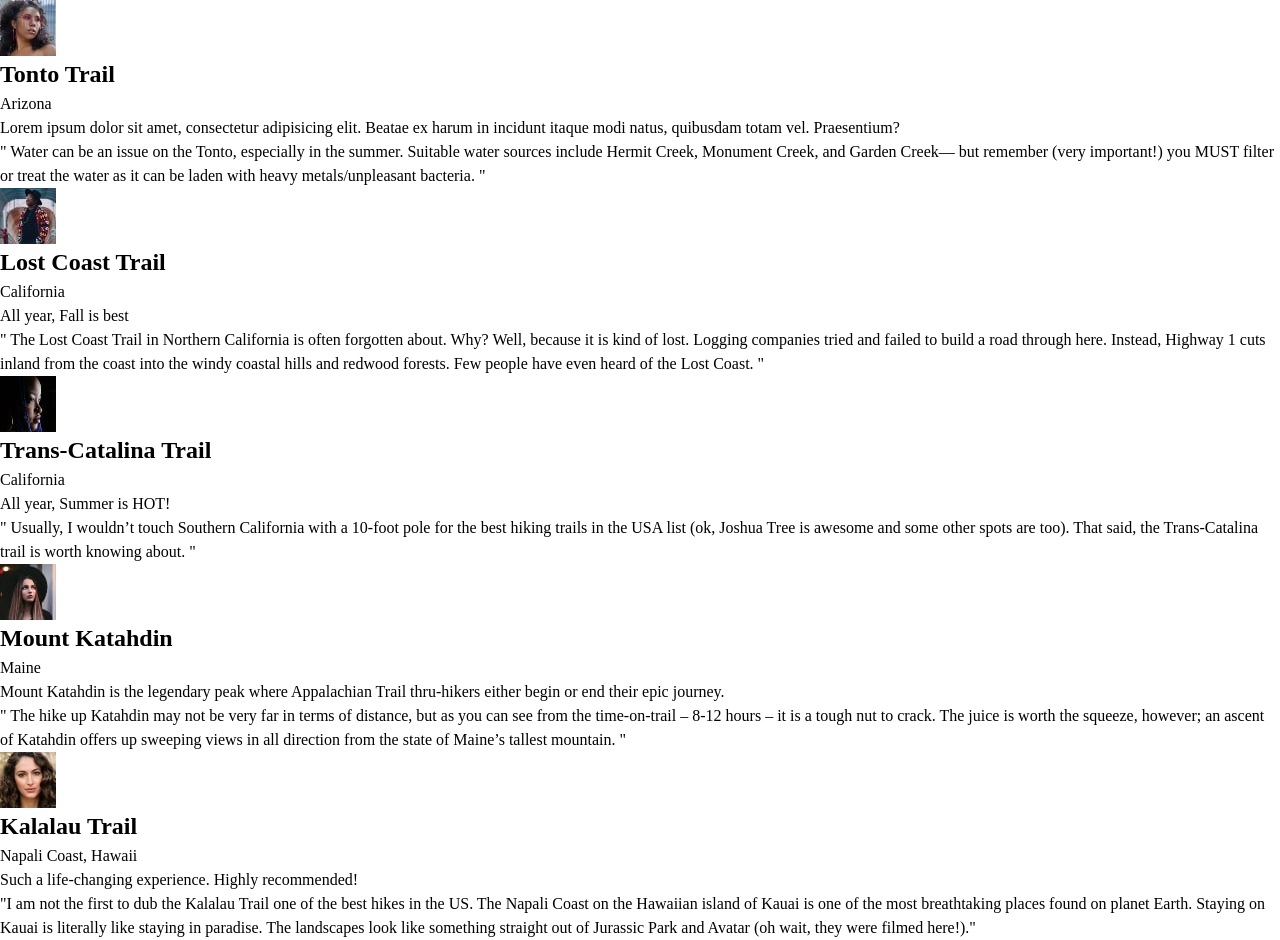
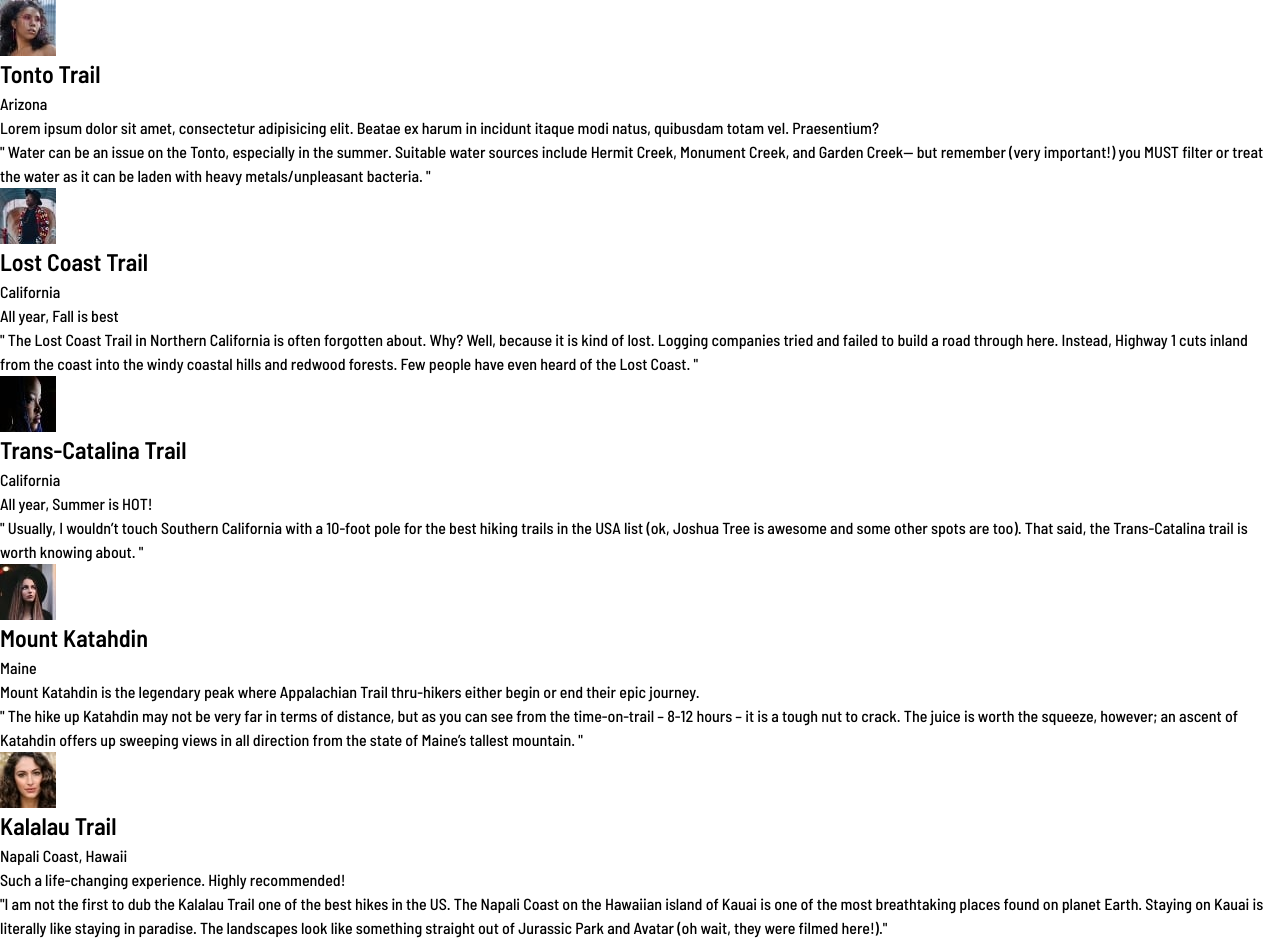
Before and after one commit to Koko-Dev/reviews, a plain HTML site: page index.html in a window 1280 px wide. Drawn offline with Linux system fonts and the light colour scheme.

Commit message:
In css/style.css, begin specific styling of index.html; display:grid, place-content:center (which vertically centers content), set font-family and font-weight to declared :root variables

```diff
--- a/css/style.css
+++ b/css/style.css
@@ -93,3 +93,12 @@ select {
 		scroll-behavior: auto !important;
 	}
 }
+
+/* todo: Specific styling */
+body {
+	display: grid;
+	place-content: center;
+	min-height: 100vh;
+	font-family: var(--ff-primary);
+	font-weight: var(--fw-400);
+}
```
